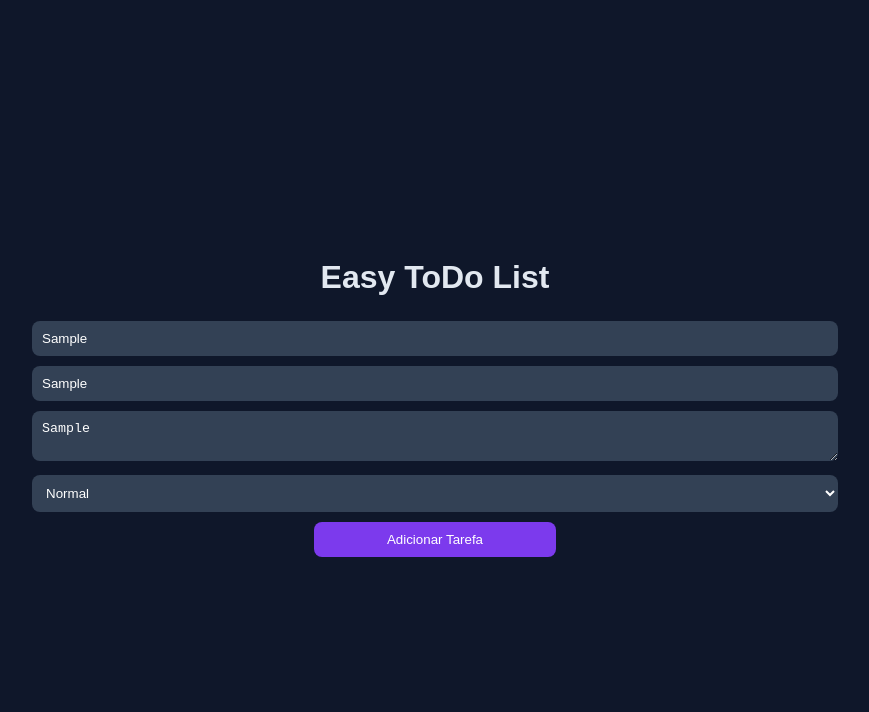
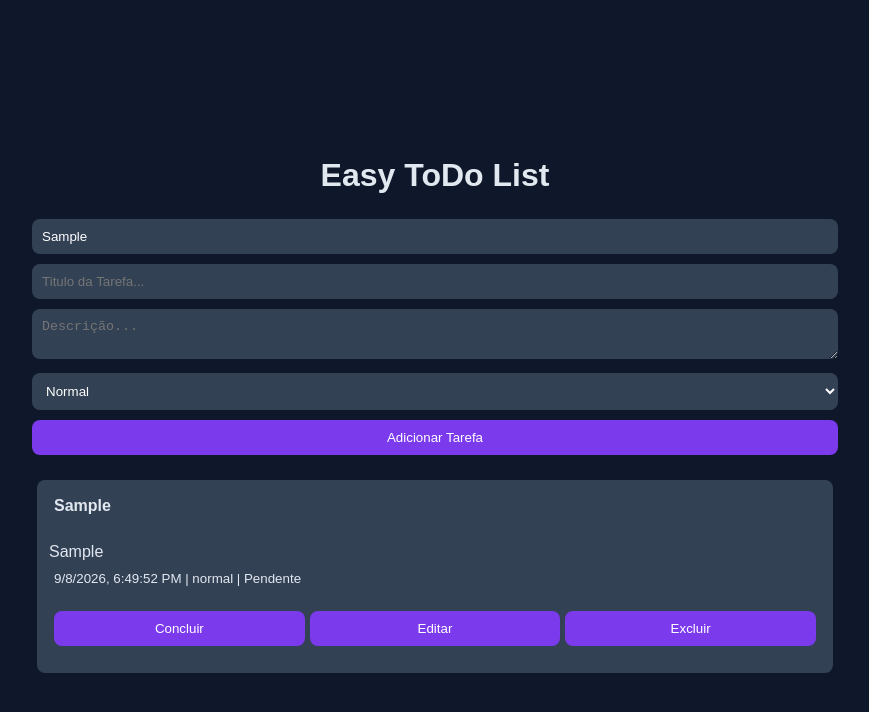
Before and after one commit to Yan-serra/CodeFactory-DevOps, a plain HTML site: page index.html in a window 1280 px wide. Both pictures are taken after typing "Sample", "Sample", "Sample" into the empty fields and a click on the button "Adicionar Tarefa". Shown: the whole page, without its empty margins (205-1074 px from the left). Drawn offline with Linux system fonts and the light colour scheme.

Commit message:
Revert "Adiciona testes automatizados e configuração/revisão do projeto"
This reverts commit 7fa47d4fc26134ff36e12ffeb55e51a9b0658b40.

```diff
--- a/assets/css/style.css
+++ b/assets/css/style.css
@@ -29,7 +29,7 @@ h1 {
     margin-bottom: 20px;
 }
 
-input, textarea, select {
+input, textarea, select, button {
     width: 100%;
     margin-bottom: 10px;
     padding: 10px;
@@ -47,12 +47,6 @@ button {
     color: white;
     cursor: pointer;
     transition: 0.3s;
-    width: 30%;
-    margin-bottom: 10px;
-    margin-left: 35%;
-    padding: 10px;
-    border-radius: 8px;
-    border: none;
 }
 
 button:hover {
--- a/assets/js/script.js
+++ b/assets/js/script.js
@@ -1,5 +1,3 @@
-import { createTask } from './task.js';
-
 let tasks = JSON.parse(localStorage.getItem('tasks')) || [];
 
 function saveTasks() {
@@ -48,7 +46,13 @@ function addTask() {
     return;
   }
 
-  const newTask = createTask(title, desc, priority);
+  const newTask = {
+    title,
+    description: desc,
+    date: new Date().toLocaleString(),
+    priority,
+    status: 'Pendente'
+  };
 
   tasks.push(newTask);
   saveTasks();
@@ -90,4 +94,3 @@ document.getElementById('searchInput').addEventListener('input', (e) => {
 });
 
 renderTasks();
-export { createTask};
--- a/index.html
+++ b/index.html
@@ -10,8 +10,8 @@
 <body>
     <div id="container">
         <h1>Easy ToDo List</h1>
-        <input type="text" id="searchInput" placeholder="Pesquisar pelo Título...">
-        <input type="text" id="titleInput" placeholder="Título da Tarefa...">
+        <input type="text" id="searchInput" placeholder="Pesquisar pelo Titulo...">
+        <input type="text" id="titleInput" placeholder="Titulo da Tarefa...">
         <textarea id="descInput" placeholder="Descrição..."></textarea>
         <select id="priorityInput">
             <option value="normal">Normal</option>
```
Also changed, not shown: assets/js/task.js (deleted, +0 -9 lines), package.json (deleted, +0 -26 lines), tests/script.test.js (deleted, +0 -19 lines), 3 other files.
